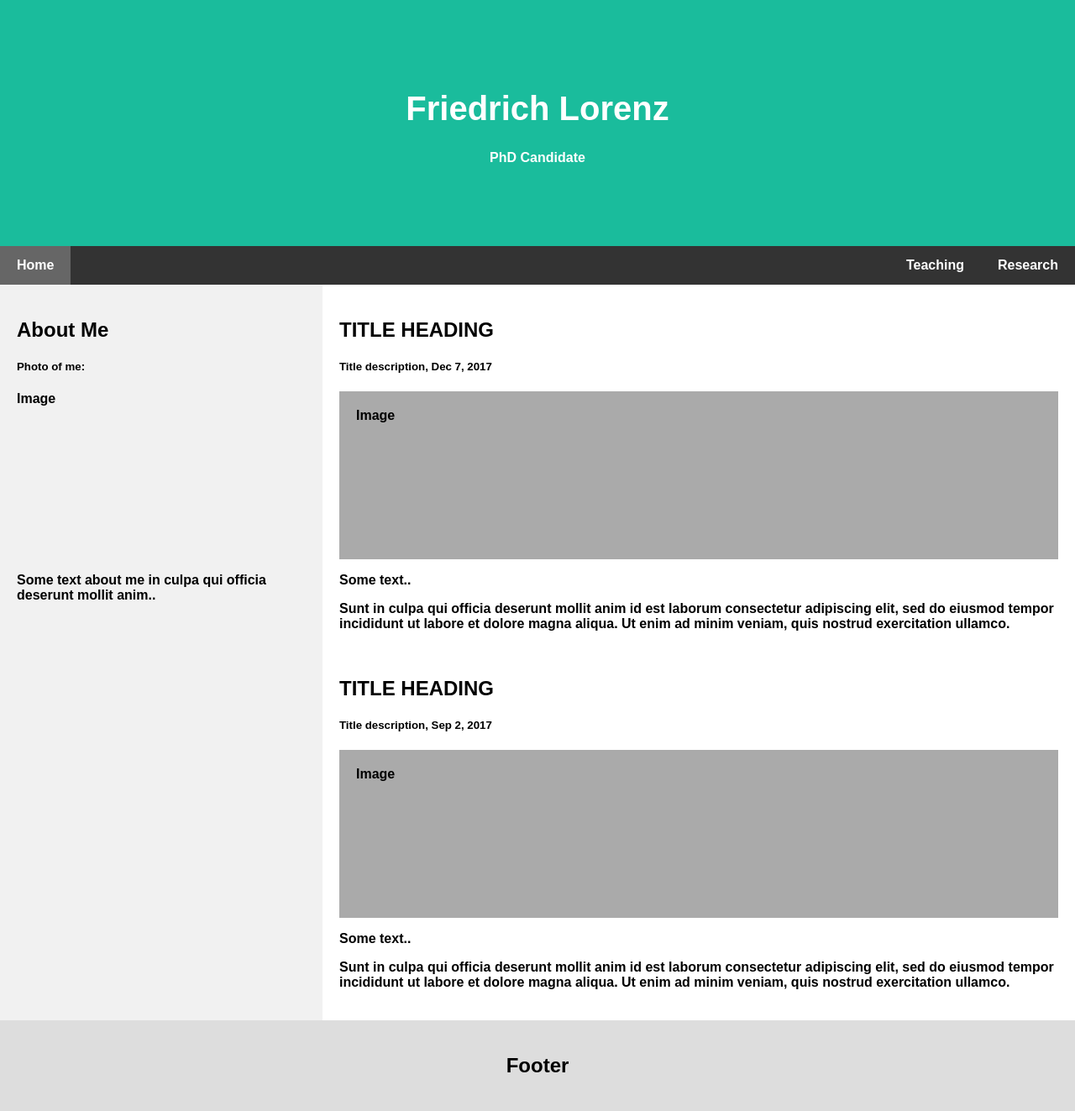
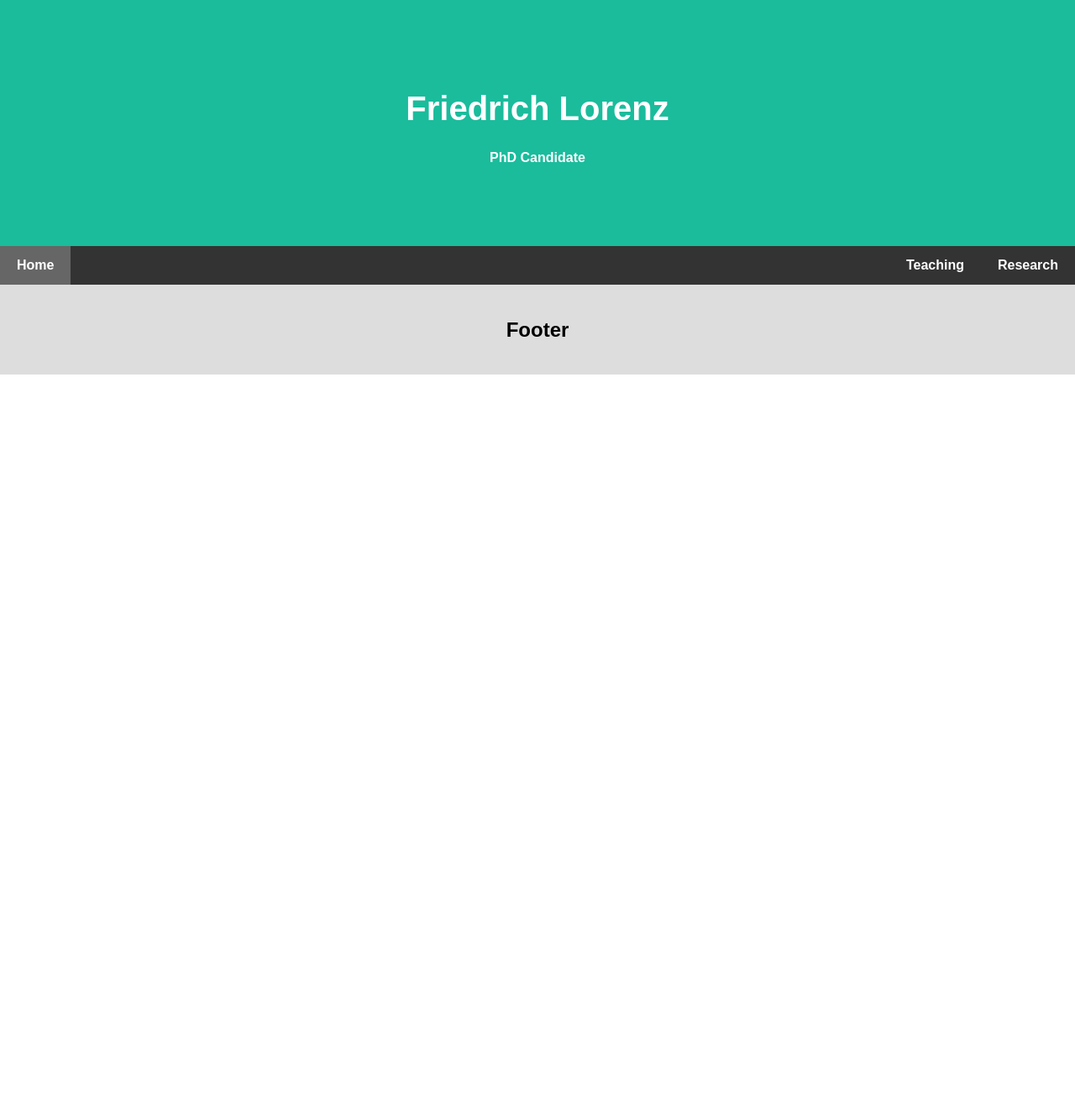
Before and after one commit to frilorde/page, a Jekyll site: the page built from index.html, in a window 1280 px wide. Shown: the whole page at 84% size. Built offline with Jekyll 4.4.1, drawn with Linux system fonts in a browser that asks for light colours; after the commit the page ends 900 px from its top, so only the background shows below that.

Commit message:
Update default.html

```diff
--- a/_layouts/default.html
+++ b/_layouts/default.html
@@ -13,32 +13,11 @@
 		</div>
 
 		<div class="navbar">
-		  <a href="/" class="active">Home</a>
+		  <a href="./" class="active">Home</a>
 		  <a href="research" class="right">Research</a>
 		  <a href="teaching" class="right">Teaching</a>
 		</div>
 
-		<div class="row">
-		  <div class="side">
-		    <h2>About Me</h2>
-		    <h5>Photo of me:</h5>
-		    <div img src="/cv/MAD-Neuman-Mingo.jpg" style="height:200px;">Image</div>
-		    <p>Some text about me in culpa qui officia deserunt mollit anim..</p>
-		  </div>
-		  <div class="main">
-		    <h2>TITLE HEADING</h2>
-		    <h5>Title description, Dec 7, 2017</h5>
-		    <div class="fakeimg" style="height:200px;">Image</div>
-		    <p>Some text..</p>
-		    <p>Sunt in culpa qui officia deserunt mollit anim id est laborum consectetur adipiscing elit, sed do eiusmod tempor incididunt ut labore et dolore magna aliqua. Ut enim ad minim veniam, quis nostrud exercitation ullamco.</p>
-		    <br>
-		    <h2>TITLE HEADING</h2>
-		    <h5>Title description, Sep 2, 2017</h5>
-		    <div class="fakeimg" style="height:200px;">Image</div>
-		    <p>Some text..</p>
-		    <p>Sunt in culpa qui officia deserunt mollit anim id est laborum consectetur adipiscing elit, sed do eiusmod tempor incididunt ut labore et dolore magna aliqua. Ut enim ad minim veniam, quis nostrud exercitation ullamco.</p>
-		  </div>
-		</div>
 
 		<div class="footer">
 		  <h2>Footer</h2>
```
